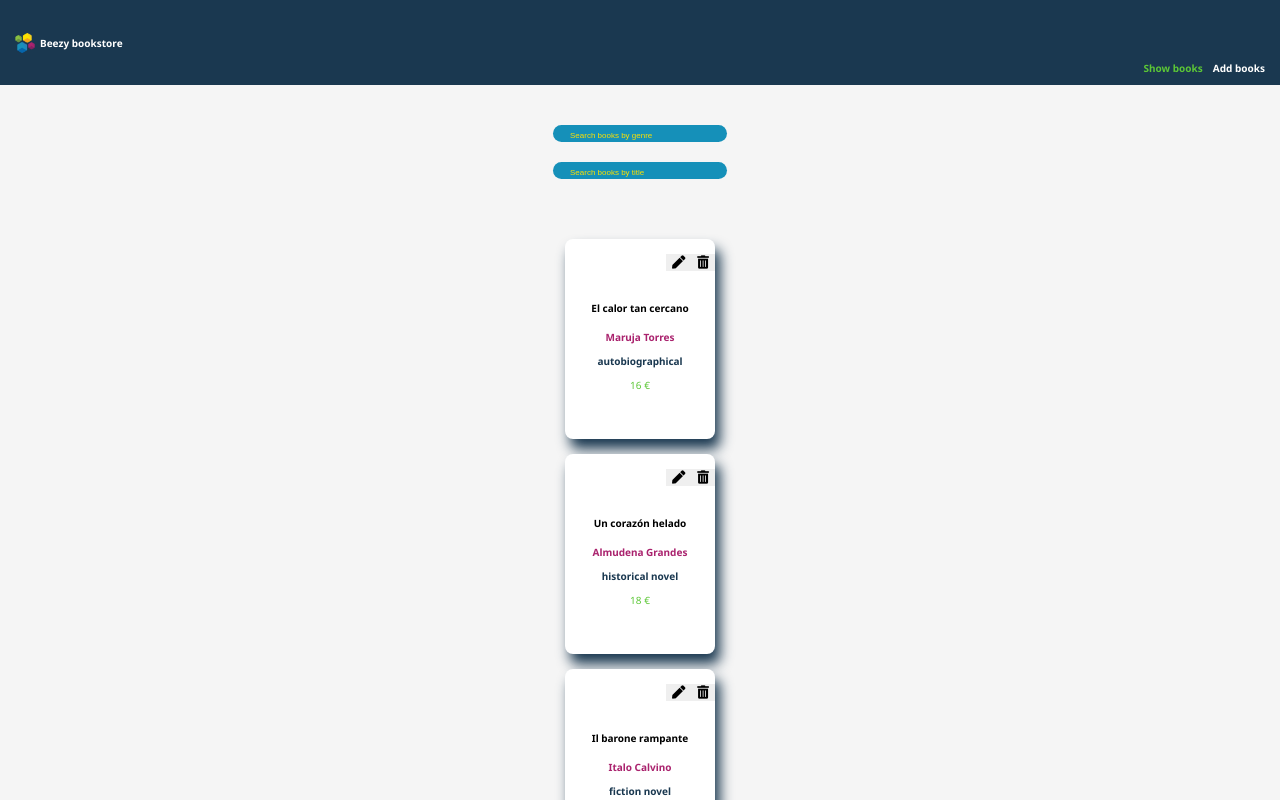
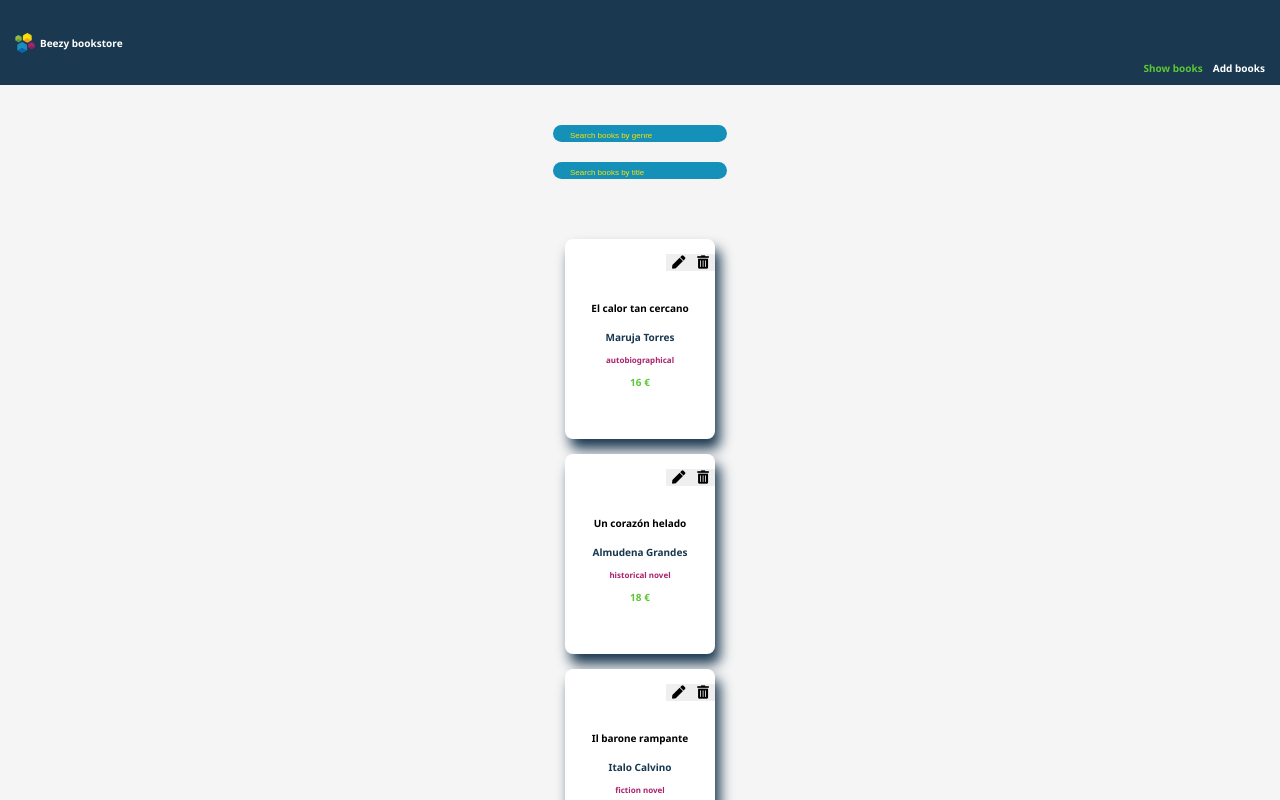
Before and after one commit to natalia-pn/B, a React (Create React App) app: page /#/ in a window 1280 px wide. Shown: the top 800 px of the page. Built offline with nearby package versions, Linux system fonts and the light colour scheme.

Commit message:
Add bookCard basic styles

```diff
--- a/src/styles/_book-card.scss
+++ b/src/styles/_book-card.scss
@@ -10,7 +10,6 @@
     border-radius: 8px;
 }
 
-
 .Action-buttons__container {
     display: flex;
     justify-content: flex-end;
@@ -21,7 +20,6 @@
     border: none;
     outline: none;
 }
-
 
 .Delete-button {
     border: none;
@@ -42,15 +40,17 @@
 }
 
 .Book__author {
-    color: $fucsia;
+    color: $dark-blue;
     font-weight: 700;
 }
 
 .Book__genre {
-    color: $dark-blue;
+    color: $fucsia;
     font-weight: 700;
+    font-size: 8px;
 }
 
 .Book__price {
     color: $green;
+    font-weight: 700;
 }
```
